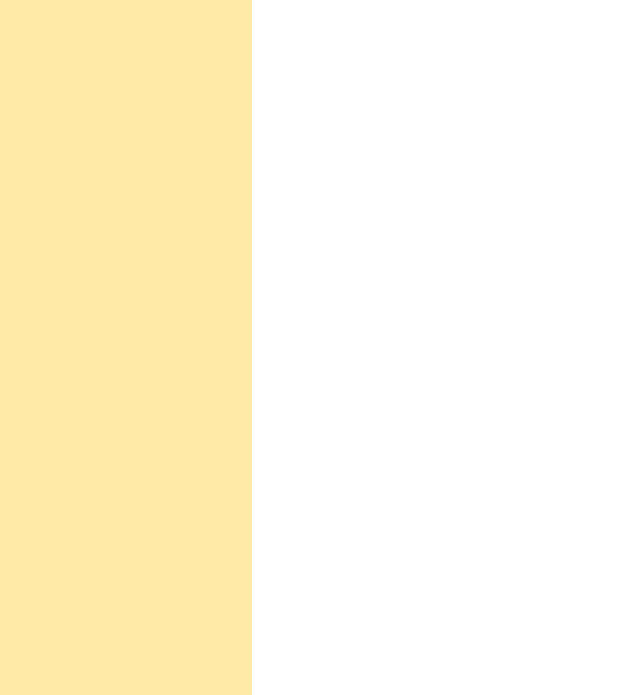
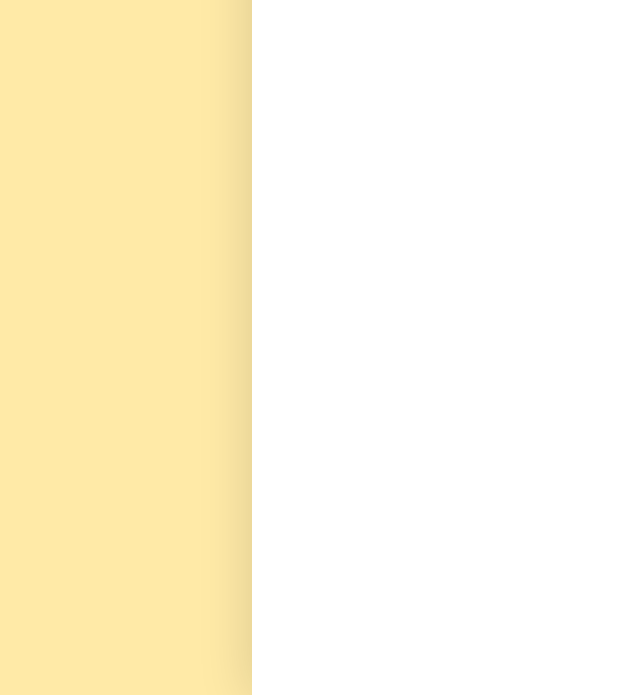
Before and after one commit to Godje/ascii-level-maker, a website: page index.html in a window 1280 px wide. Shown: the part 105-800 px from the top of the page, without its empty margins (528-1168 px from the left). Drawn offline with Linux system fonts and the light colour scheme.

Commit message:
Settings have shadow

```diff
--- a/website-assets/scss/settings.scss
+++ b/website-assets/scss/settings.scss
@@ -8,7 +8,16 @@
 	top: 0;
 	display: block;
 	background-color: $settings-bgc;
+	box-shadow: 0px 4px 50px rgba(0,0,0,0.15);
+	padding: 30px;
 	&.open {
 		left: calc(100% - #{$settings-width})
 	}
+
+	.wrapper {
+		width: 100%;
+		height: 100%;
+		display: inline-block;
+		overflow: auto;
+	}
 }
```
Also changed, not shown: website-assets/css/styles.css, 1 other file.
